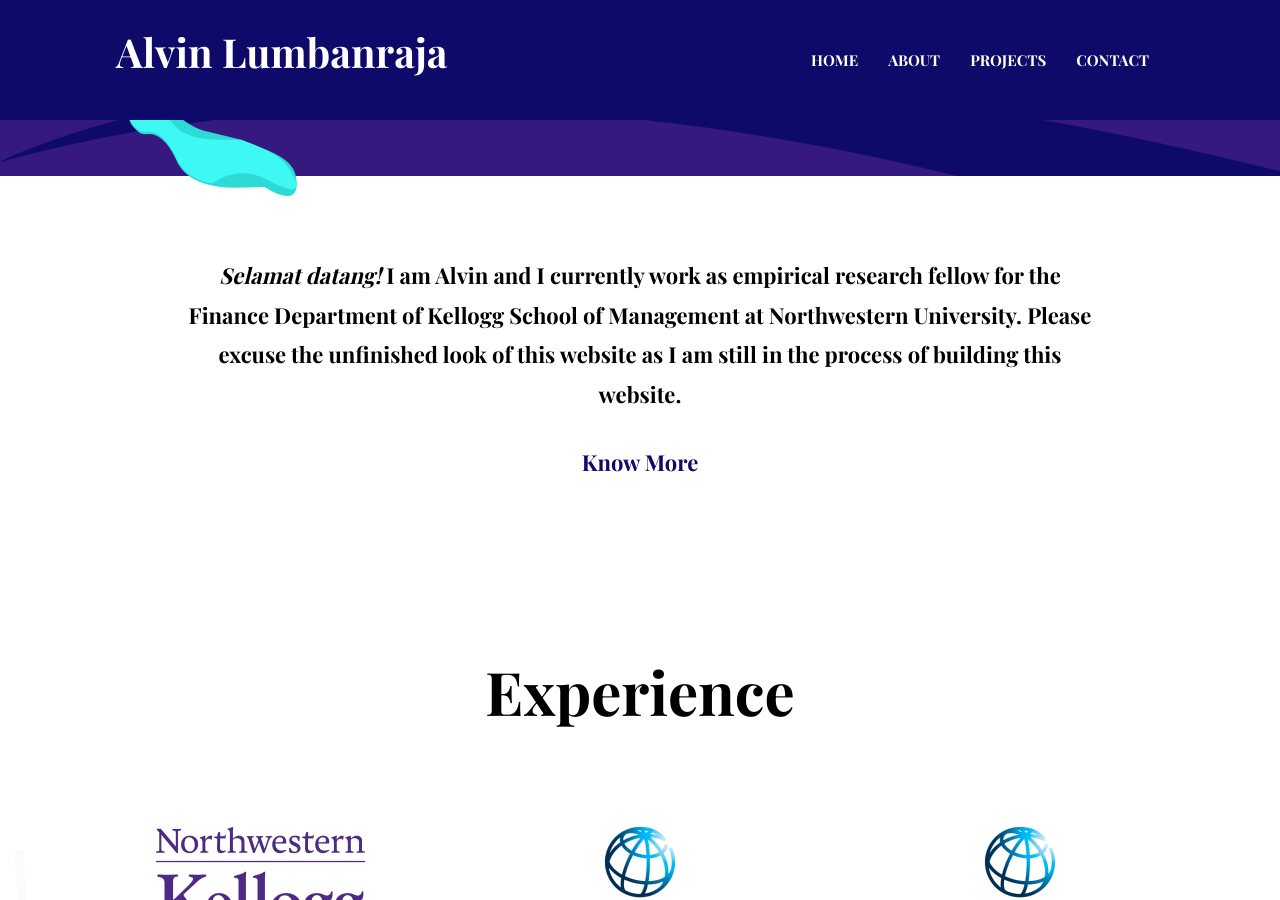
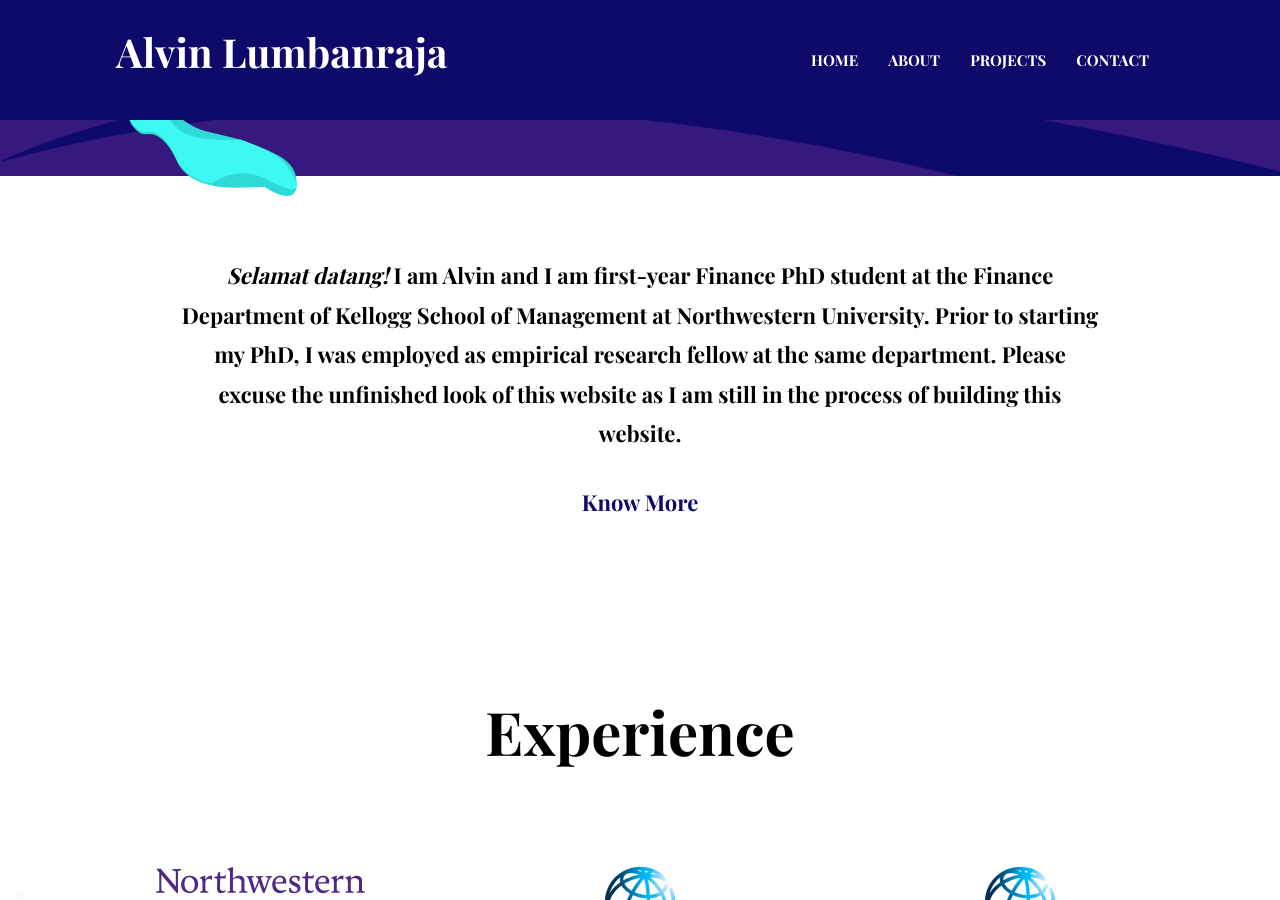
Before and after one commit to alumbanraja/alumbanraja.github.io, a Jekyll site: the page built from index.html, in a window 1280 px wide and 900 px high, scrolled down 676 px. Built offline with Jekyll 4.4.1, drawn with Linux system fonts in a browser that asks for light colours.

Commit message:
minor_changes_20221022

```diff
--- a/_data/settings.yml
+++ b/_data/settings.yml
@@ -50,7 +50,7 @@ social:
 
 # About Section
 blurb:
-  <i> Selamat datang! </i> I am Alvin and I currently work as empirical research fellow for the Finance Department of Kellogg School of Management at Northwestern University. Please excuse the unfinished look of this website as I am still in the process of building this website.
+  <i> Selamat datang! </i> I am Alvin and I am first-year Finance PhD student at the Finance Department of Kellogg School of Management at Northwestern University. Prior to starting my PhD, I was employed as empirical research fellow at the same department. Please excuse the unfinished look of this website as I am still in the process of building this website.
 
 blurb-btn-link: '/about'
 blurb-btn-name: know more
@@ -115,9 +115,9 @@ experience:
 
 education-title: Education
 education:
-- {name: 'PhD, Finance', icon: 'kellogg.png',  date: '2022-', organization: 'Northwestern University'}
-- {name: 'MA, Social Science (Economics)', icon: 'uchicago.svg', date: '2019-2020', organization: 'University of Chicago'}
-- {name: 'BA, Economics', icon: 'ui.png', date: '2011-2015', organization: 'Universitas Indonesia'}
+- {name: 'PhD, Finance', icon: 'assets/images/education/kellogg.png',  date: '2022-', organization: 'Northwestern University'}
+- {name: 'MA, Social Science (Economics)', icon: 'assets/images/education/uchicago.svg', date: '2019-2020', organization: 'University of Chicago'}
+- {name: 'BA, Economics', icon: 'assets/images/education/ui.png', date: '2011-2015', organization: 'Universitas Indonesia'}
 
 #-------------------------------
 # Services Section
```
Also changed, not shown: _pages/about.md (+2 -0 lines), 1 other file.
